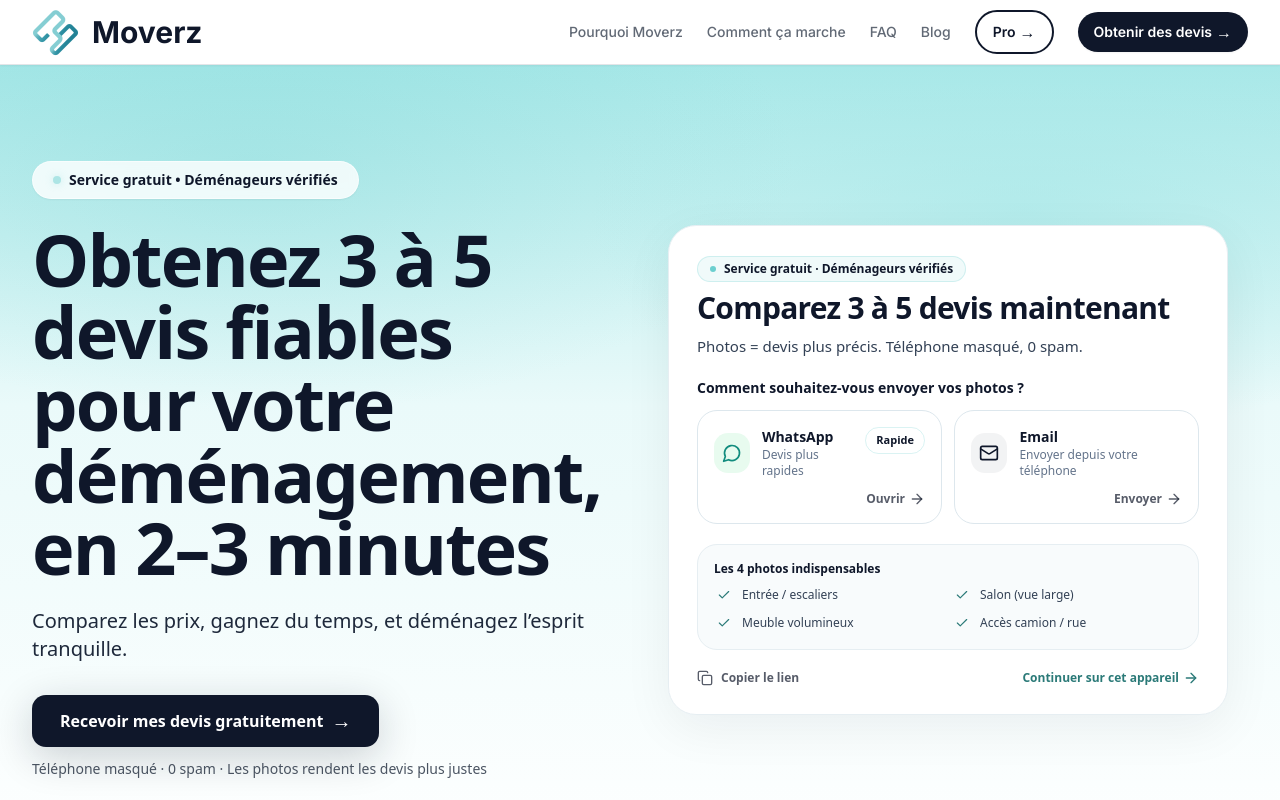
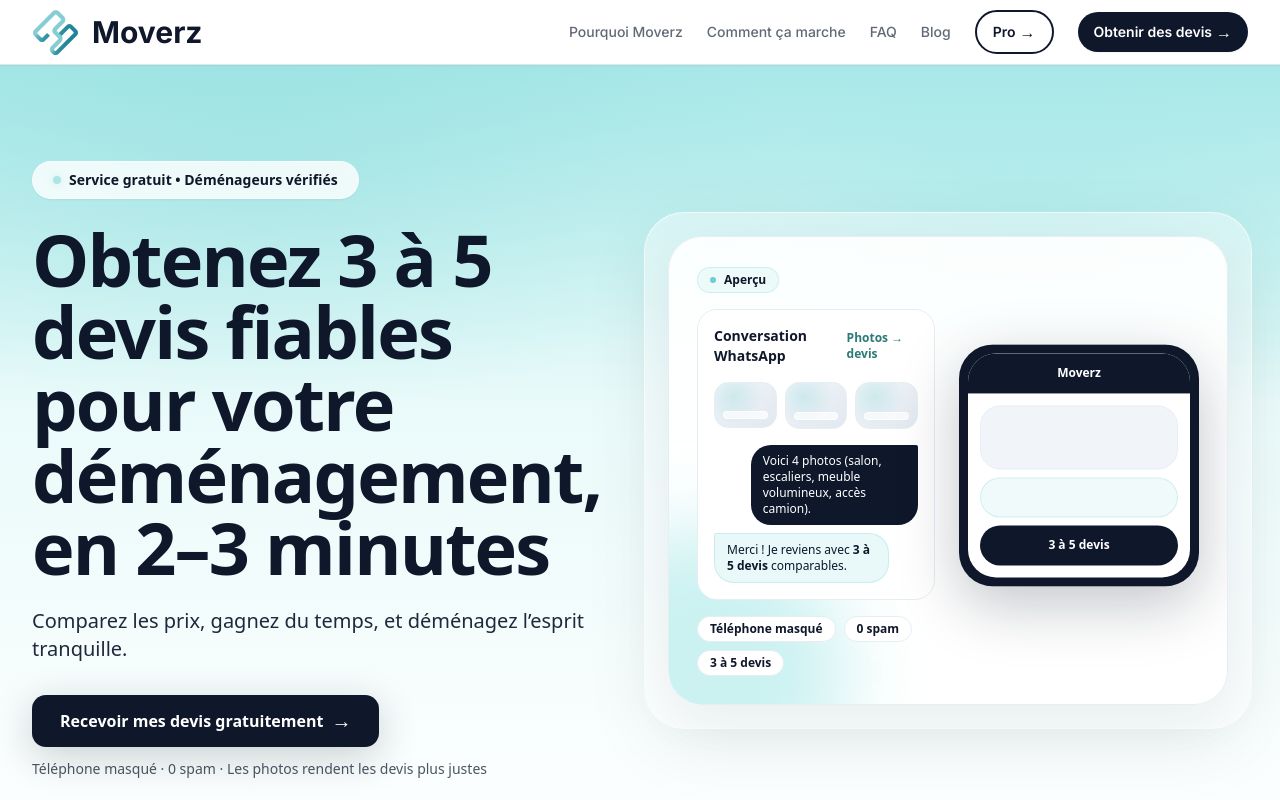
Before and after one commit to gdetaisne/moverz-fr, a Next.js app: page / in a window 1280 px wide. Shown: the top 800 px of the page. Built offline with nearby package versions, Linux system fonts and the light colour scheme.

Commit message:
Home: replace hero widget with premium animated mockup

```diff
--- a/components/Hero.tsx
+++ b/components/Hero.tsx
@@ -1,7 +1,7 @@
 "use client";
 import React, { useEffect, useState } from "react";
 import { LiveStatsWidget } from "./LiveStatsWidget";
-import QuoteWidgetShell from "./QuoteWidgetShell";
+import HeroMockup from "./HeroMockup";
 
 export default function Hero() {
   const [scrollY, setScrollY] = useState(0);
@@ -90,7 +90,7 @@ export default function Hero() {
             animation: mounted ? 'fadeInUp 1s ease-out 0.4s both' : 'none',
           }}
         >
-          <QuoteWidgetShell source="moverz.fr" from="/" />
+          <HeroMockup scrollY={scrollY} />
         </div>
         </div>
       </div>
--- /dev/null
+++ b/components/HeroMockup.tsx
@@ -0,0 +1,100 @@
+"use client";
+
+import { motion } from "framer-motion";
+
+type HeroMockupProps = {
+  scrollY?: number;
+};
+
+export default function HeroMockup({ scrollY = 0 }: HeroMockupProps) {
+  const parallax = Math.max(-18, Math.min(18, scrollY * 0.03));
+
+  return (
+    <div className="relative">
+      {/* soft background blob */}
+      <div className="absolute -inset-6 rounded-[40px] bg-white/40 backdrop-blur-sm border border-white/60 shadow-[0_20px_70px_rgba(15,23,42,0.06)]" />
+
+      <div className="relative rounded-[34px] border border-[#E6EEF2] bg-white/85 backdrop-blur-sm p-6 md:p-7 shadow-[0_18px_60px_rgba(15,23,42,0.08)] overflow-hidden">
+        {/* subtle decorative circles */}
+        <div className="absolute -top-24 -right-24 h-64 w-64 rounded-full bg-[#6BCFCF]/18 blur-2xl" />
+        <div className="absolute -bottom-28 -left-28 h-72 w-72 rounded-full bg-[#A8E8E8]/60 blur-2xl" />
+
+        <div className="relative grid gap-6 lg:grid-cols-[1fr_240px] items-center">
+          {/* Left: "screen" preview */}
+          <div className="space-y-4">
+            <div className="inline-flex items-center gap-2 rounded-full bg-[#6BCFCF]/10 border border-[#6BCFCF]/25 px-3 py-1 text-xs font-semibold text-[#0F172A]">
+              <span className="h-1.5 w-1.5 rounded-full bg-[#6BCFCF]" />
+              Aperçu
+            </div>
+
+            <div className="rounded-2xl border border-[#E6EEF2] bg-white p-4">
+              <div className="flex items-center justify-between">
+                <p className="text-sm font-semibold text-[#0F172A]">Conversation WhatsApp</p>
+                <span className="text-xs font-semibold text-[#2B7A78]">Photos → devis</span>
+              </div>
+
+              {/* photo stack */}
+              <div className="mt-4 grid grid-cols-3 gap-2">
+                {[0, 1, 2].map((i) => (
+                  <div
+                    key={i}
+                    className="aspect-[4/3] rounded-xl border border-[#E6EEF2] bg-gradient-to-br from-[#F1F5F9] to-[#E2E8F0] relative overflow-hidden"
+                  >
+                    <div className="absolute inset-0 opacity-70 bg-[radial-gradient(circle_at_30%_30%,rgba(107,207,207,0.35),transparent_55%)]" />
+                    <div className="absolute bottom-2 left-2 right-2 h-2 rounded-full bg-white/70 border border-white/70" />
+                  </div>
+                ))}
+              </div>
+
+              {/* messages */}
+              <div className="mt-4 space-y-2">
+                <div className="ml-auto w-[82%] rounded-2xl rounded-tr-sm bg-[#0F172A] px-3 py-2 text-xs text-white">
+                  Voici 4 photos (salon, escaliers, meuble volumineux, accès camion).
+                </div>
+                <div className="w-[86%] rounded-2xl rounded-tl-sm bg-[#6BCFCF]/15 border border-[#6BCFCF]/25 px-3 py-2 text-xs text-[#0F172A]">
+                  Merci ! Je reviens avec <span className="font-semibold">3 à 5 devis</span> comparables.
+                </div>
+              </div>
+            </div>
+
+            <div className="flex flex-wrap gap-2">
+              {["Téléphone masqué", "0 spam", "3 à 5 devis"].map((t) => (
+                <span
+                  key={t}
+                  className="inline-flex items-center rounded-full bg-white border border-[#E6EEF2] px-3 py-1 text-xs font-semibold text-[#0F172A]"
+                >
+                  {t}
+                </span>
+              ))}
+            </div>
+          </div>
+
+          {/* Right: phone frame (light) */}
+          <motion.div
+            className="hidden lg:block justify-self-end"
+            animate={{ y: [0, -6, 0] }}
+            transition={{ duration: 5.2, repeat: Infinity, ease: "easeInOut" }}
+            style={{ transform: `translateY(${parallax}px)` }}
+          >
+            <div className="relative w-[240px]">
+              <div className="rounded-[34px] border border-[#0F172A]/20 bg-[#0F172A] p-2 shadow-[0_18px_60px_rgba(15,23,42,0.25)]">
+                <div className="rounded-[28px] bg-white overflow-hidden">
+                  <div className="h-10 bg-[#0F172A] flex items-center justify-center text-white text-xs font-semibold">
+                    Moverz
+                  </div>
+                  <div className="p-3 space-y-2">
+                    <div className="h-16 rounded-2xl bg-[#F1F5F9] border border-[#E6EEF2]" />
+                    <div className="h-10 rounded-2xl bg-[#6BCFCF]/10 border border-[#6BCFCF]/25" />
+                    <div className="h-10 rounded-2xl bg-[#0F172A] text-white flex items-center justify-center text-xs font-semibold">
+                      3 à 5 devis
+                    </div>
+                  </div>
+                </div>
+              </div>
+            </div>
+          </motion.div>
+        </div>
+      </div>
+    </div>
+  );
+}
```
